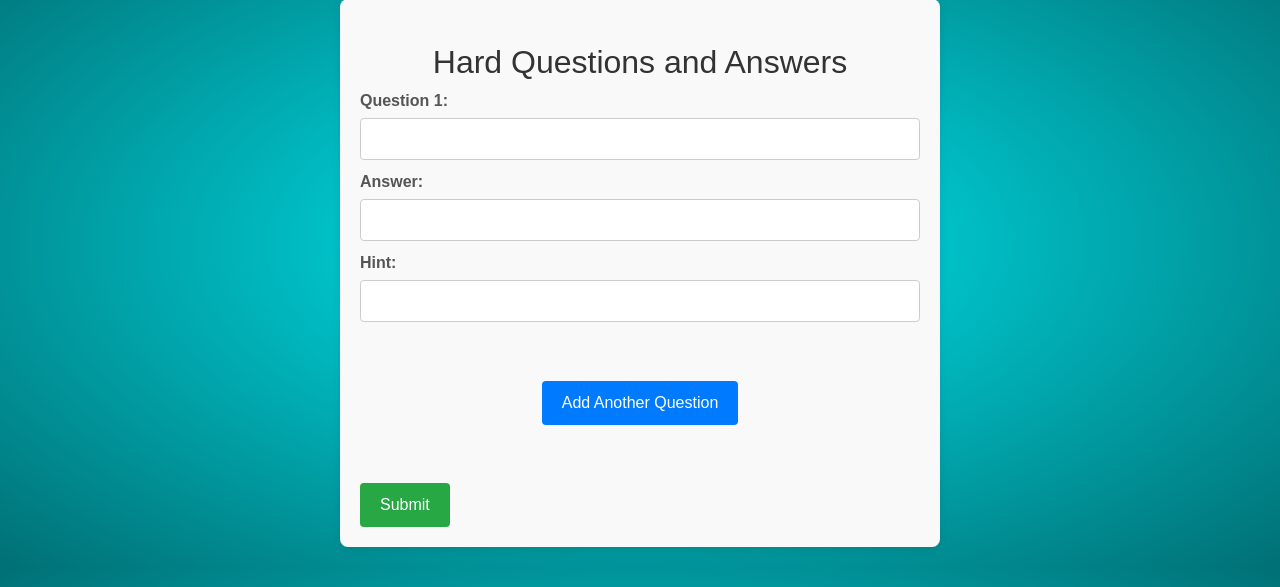
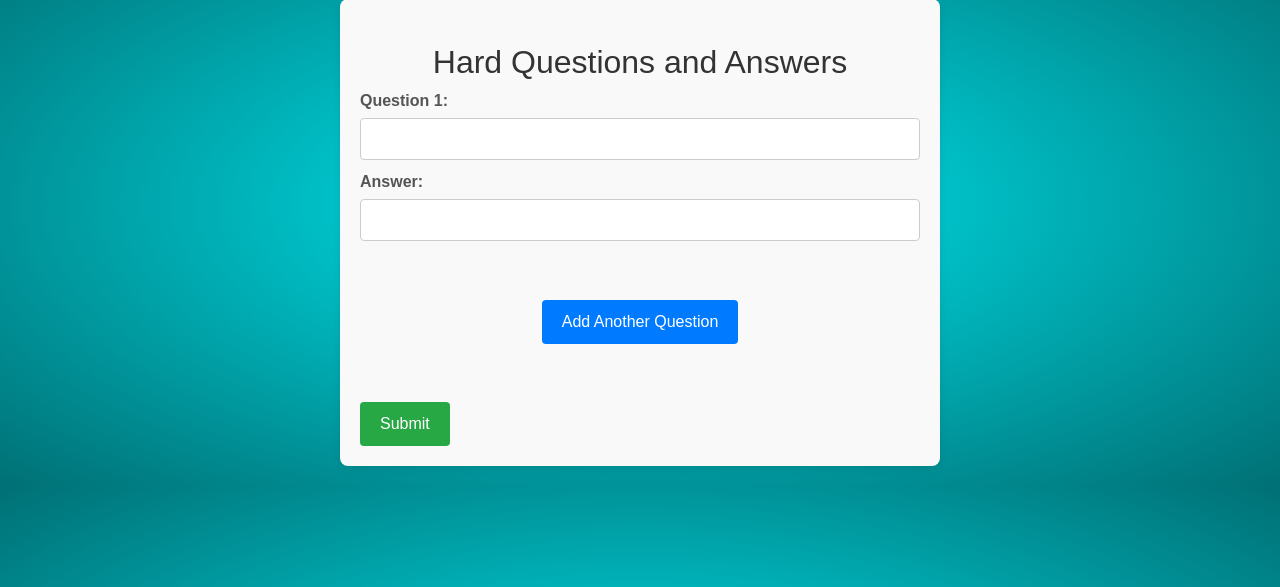
Before and after one commit to aizenbaidya/recall-royale, a Flask app: page /hq in a window 1280 px wide. Shown: the part 80-667 px from the top of the page. Run offline with Flask 3, Linux system fonts and the light colour scheme.

Commit message:
update hint

```diff
--- a/templates/hq.html
+++ b/templates/hq.html
@@ -17,8 +17,7 @@
             <input type="text" id="question1" name="question1" required>
             <label for="answer1">Answer:</label>
             <input type="text" id="answer1" name="answer1" required>
-            <label for="hint1">Hint:</label> <!-- New Hint Label -->
-            <input type="text" id="hint1" name="hint1" required> <!-- New Hint Input -->
+
         </div>
     </div>
     <br>
@@ -58,23 +57,13 @@
         answerInput.setAttribute('name', `answer${questionCount}`);
         answerInput.setAttribute('required', true);
 
-        const hintLabel = document.createElement('label'); // New hint label
-        hintLabel.setAttribute('for', `hint${questionCount}`);
-        hintLabel.innerText = ' Hint:'; // New hint text
-
-        const hintInput = document.createElement('input'); // New hint input
-        hintInput.setAttribute('type', 'text');
-        hintInput.setAttribute('id', `hint${questionCount}`);
-        hintInput.setAttribute('name', `hint${questionCount}`);
-        hintInput.setAttribute('required', true); // Add required attribute
 
 
         qaDiv.appendChild(questionLabel);
         qaDiv.appendChild(questionInput);
         qaDiv.appendChild(answerLabel);
         qaDiv.appendChild(answerInput);
-        qaDiv.appendChild(hintLabel); // Append hint label
-        qaDiv.appendChild(hintInput); // Append hint input
+
 
 
         const qaContainer = document.getElementById('qaContainer');
```
Also changed, not shown: templates/create.html (+2 -13 lines), templates/mq.html (+2 -13 lines), instance/app_database.db.
